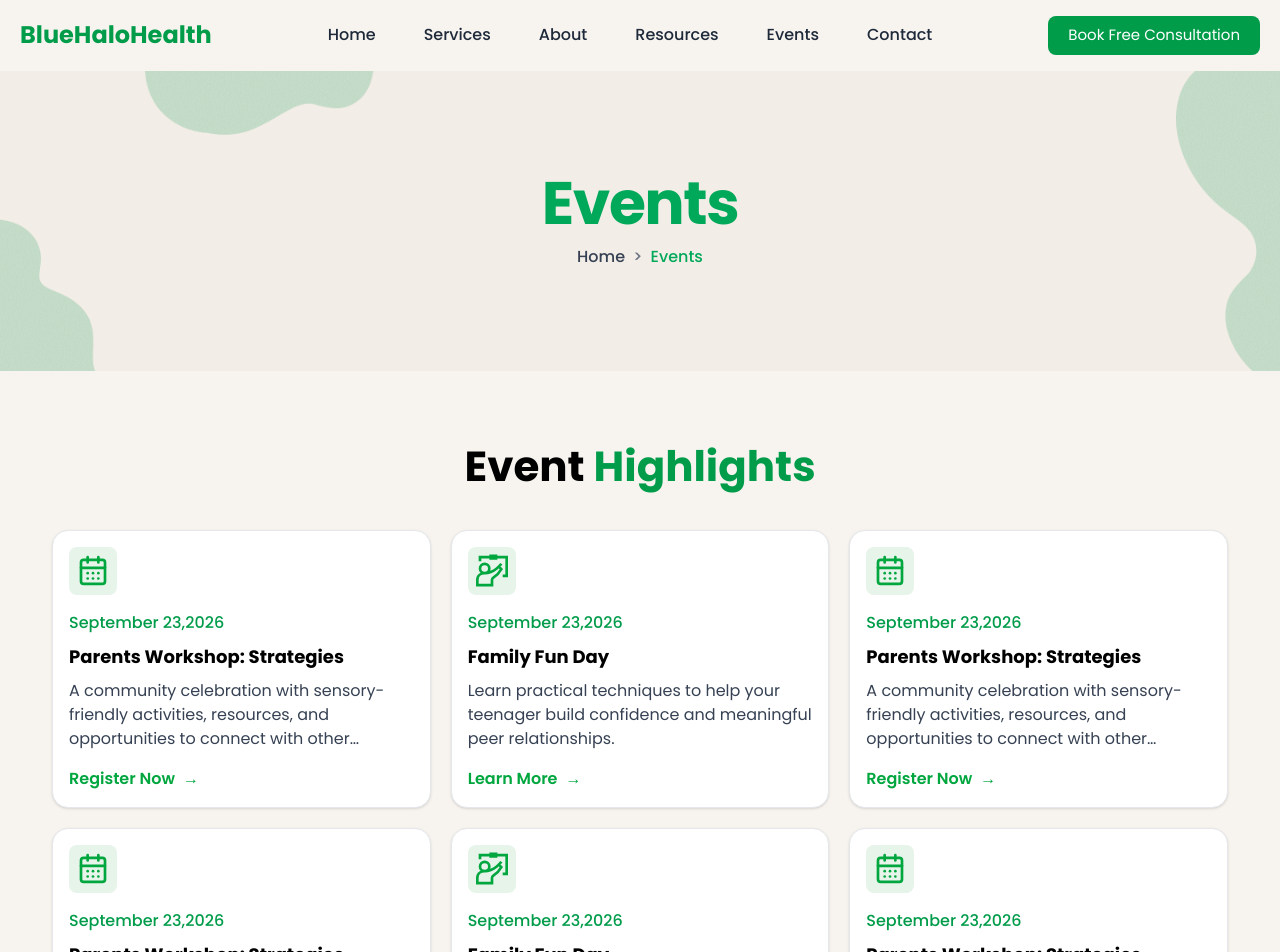
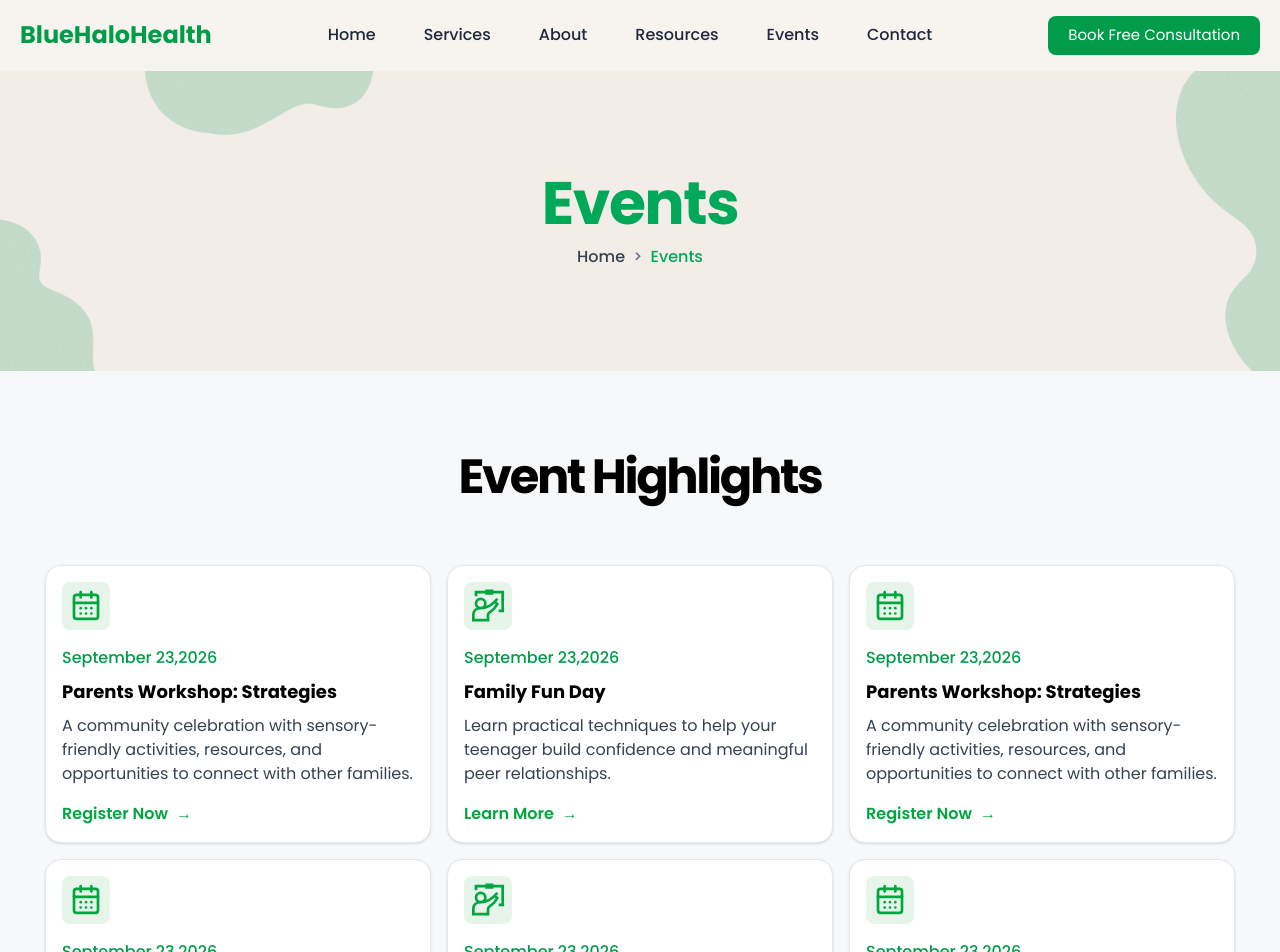
Before and after one commit to shivanifutureprofilez/blueHaloHealth-nextJS, a Next.js app: page /events in a window 1280 px wide. Shown: the top 952 px of the page. Built offline with nearby package versions, Linux system fonts and the light colour scheme.

Commit message:
chnage Data  in Panle

```diff
--- a/components/Faq.jsx
+++ b/components/Faq.jsx
@@ -49,8 +49,8 @@ function Faq() {
   };
 
   return (
-    <section className="bg-[#F7F8F9]  ">
-      <div className="container mx-auto  px-4 py-4 md:py-8  md:px-8">
+    <section className="bg-[#F7F8F9] py-[20px] md:py-[40px] lg:py-[60px]  ">
+      <div className="mx-auto container sm:container md:container lg:container xl:max-w-[1230px]  px-4 text-center">
         <div className="flex flex-wrap justify-between md:flex-nowrap">
           <div className="max-w-sm">
             <Heading
@@ -63,7 +63,7 @@ function Faq() {
             {faqs.map((faq, index) => (
               <div
                 key={index}
-                className="bg-white max-w-[800px] rounded-lg shadow-sm border border-gray-100 p-5 transition-all duration-900 ease-in-out hover:shadow-md "
+                className="bg-white !max-w-[600px] rounded-lg shadow-sm border border-gray-100 p-5 transition-all duration-900 ease-in-out hover:shadow-md "
               >
                 <button
                   className="flex justify-between items-center w-full text-left"
--- a/pages/about/Mission.jsx
+++ b/pages/about/Mission.jsx
@@ -28,8 +28,8 @@ function Mission() {
 
   ];
   return (
-    <div className="bg-[#E6EBE3]  ">
-      <div className="container mx-auto px-8 py-8 md:py-16 md:px-16">
+    <div className="bg-[#E6EBE3] py-[20px] md:py-[40px] lg:py-[60px]  ">
+      <div className="mx-auto container sm:container md:container lg:container xl:max-w-[1230px]  px-4 text-center">
         <div className='p-5'>
           <Heading
             className="text-black "
--- a/pages/about/Team.jsx
+++ b/pages/about/Team.jsx
@@ -24,8 +24,8 @@ const teams = [
 const Team = () => {
     return (
         <>
-            <div className="container mx-auto px-8 py-8 md:py-16 md:px-16">
-                <div className='mb-3 mt-3'>
+            <div className="py-[20px] md:py-[40px] lg:py-[60px]  ">
+                <div className="mx-auto container sm:container md:container lg:container xl:max-w-[1230px]  px-4 text-center">
                     <Heading
                         className="text-black "
                         heading1={"Meet "}
--- a/pages/contact-us/ContactForm.jsx
+++ b/pages/contact-us/ContactForm.jsx
@@ -63,8 +63,8 @@ function ContactForm() {
   };
 
   return (
-    <div className='bg-[#F7F4F0]' >
-      <div className="container mx-auto px-8 py-8 md:py-16 md:px-16">
+      <div className="bg-[#F7F4F0] py-[20px] md:py-[40px] lg:py-[60px]  ">
+      <div className="mx-auto container sm:container md:container lg:container xl:max-w-[1230px]  px-4 text-center">
         <div className="grid grid-cols-1 md:grid-cols-2 gap-8">
           {/* Contact Info Card */}
           <div className=' md:p-4 '>
--- a/pages/events/index.js
+++ b/pages/events/index.js
@@ -13,18 +13,21 @@ function index() {
 
             <div className='bg-[#F7F4F0]'>
                 <SectionBanner title={"Events"} />
-                <div className="container mx-auto px-8 py-8 md:py-16 md:px-16 ">
+                <section className="bg-[#F7F8F9] py-[20px] md:py-[40px] lg:py-[60px]  ">
+                    <div className="mx-auto container sm:container md:container lg:container xl:max-w-[1230px]  px-4 text-center">
+                           <div className='p-2 md:p-4'>
                             <Heading
-                        className="text-black"
-                        heading1={"Event "}
-                        heading2={"Highlights"}
+                                className="heading text-center poppins !text-black tracking-tighter leading-tight font-bold text-4xl md:text-5xl lg:text-5xl mb-3"
+                                heading1={"Event  Highlights"}
                             />
-                    <div className="grid grid-cols-1 md:grid-cols-3  p-4 md:p-8 gap-5">
+                           </div>
+                        <div className="grid grid-cols-1 md:grid-cols-2 lg:grid-cols-3 gap-4  py-[15px] md:py-[30px] ">
                             {features?.map((item, index) => (
                                 <EventCard item={item} index={index} />
                             ))}
                         </div>
                     </div>
+                </section>
                 <BookingTab />
             </div>
         </Layout>
--- a/pages/resources/index.js
+++ b/pages/resources/index.js
@@ -96,12 +96,11 @@ function index() {
   return (
     <Layout>
       <SectionBanner title={"Resources"} />
-      <div className='bg-[#F7F8F9]'>
-         <div className="container mx-auto px-8 py-8 md:py-16 md:px-16">
-          <div className="grid grid-cols-1 md:grid-cols-3 gap-5 md:mt-4 md:mb-8">
+          <div className="bg-[#F7F8F9] py-[20px] md:py-[40px] lg:py-[60px]  ">
+                    <div className="mx-auto container sm:container md:container lg:container xl:max-w-[1230px]  px-4 text-center">
+          <div className="grid grid-cols-1 md:grid-cols-3 gap-4 ">
             <div className="mb-6 md:mb-0">
               <h3 className="text-2xl font-bold mb-4">I Am</h3>
-
               <div className="space-y-4">
                 <button
                   onClick={() => changeAudience('parent')}
--- a/pages/service/index.jsx
+++ b/pages/service/index.jsx
@@ -54,8 +54,6 @@ export default function Index() {
 
   const Filter = () => {
     return (
-      <div className="container mx-auto px-8 py-8 md:py-16 md:px-16 ">
-
       <div className="flex justify-center items-center flex-wrap gap-2">
         <button
           className={`button-white w-full md:w-[230px] border cursor-pointer ${ageGroup === "" ? 'bg-[#009C4A] border-[#009C4A] text-white transition-[1s]' : ''}`}
@@ -77,26 +75,24 @@ export default function Index() {
           </button>
         ))}
       </div>
-      </div>
     );
   };
 
   return (
     <Layout>
-      <div className="bg-[#F7F4F0]">
-        {/* <AgeBanner title={"0-6 (Early Years)"} /> */}
       <SectionBanner title={"Services"} />
+      <div className="bg-[#F7F4F0] py-[20px] md:py-[40px] lg:py-[60px]">
+        <div className="mx-auto container sm:container md:container lg:container xl:max-w-[1230px]  px-4 text-center">
           <Filter />
-        <div className="container mx-auto px-8 py-8 md:py-16 md:px-16">
-          <div className="grid grid-cols-1 md:grid-cols-3 gap-6">
+          <div className="grid grid-cols-1 md:grid-cols-2 lg:grid-cols-3 gap-4  py-[15px] md:py-[30px] ">
             {serviceList &&
               serviceList?.map((item, index) => (
                 <ServiceCard item={item} ageGroup={ageGroup} idx={index} />
               ))}
           </div>
-          <BookingTab />
         </div>
       </div>
+      <BookingTab />
     </Layout>
   );
 }
```
Lines whose indentation alone changed are shown as unchanged.
